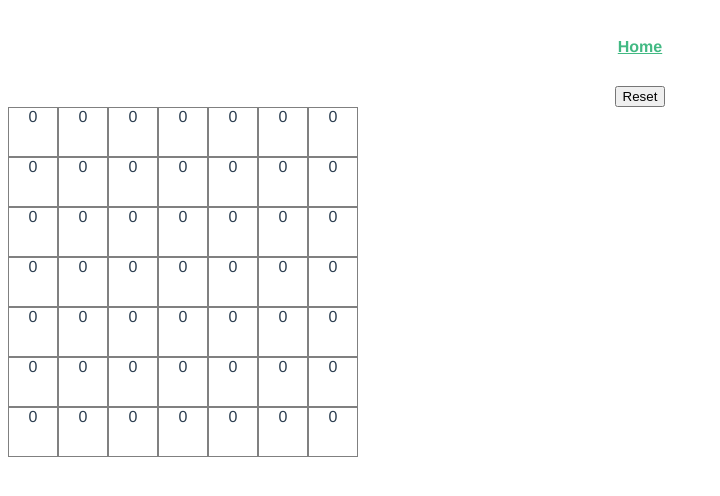
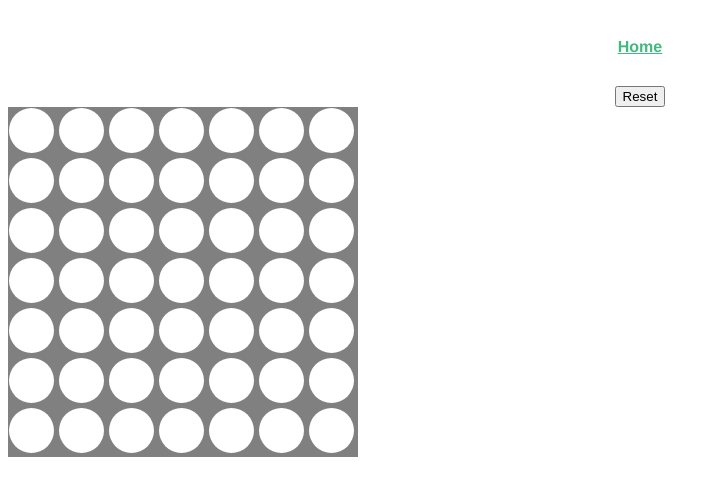
Before and after one commit to salztorte/vueFourWins, a Vue app: page / in a window 1280 px wide. Shown: the top 496 px of the page, without its empty margins (0-720 px from the left). Built offline with nearby package versions, Linux system fonts and the light colour scheme.

Commit message:
Feld design angepasst

```diff
--- a/src/components/FieldItem.vue
+++ b/src/components/FieldItem.vue
@@ -1,9 +1,10 @@
 <template>
+
     <div class="fieldItem"
-         :style="{backgroundColor: backgroundColor}"
+
          @click="click"
     >
-        {{item.player}}
+        <div class="fieldItem__coin" :style="{backgroundColor: backgroundColor}"></div>
     </div>
 </template>
 
@@ -41,5 +42,12 @@
         height 50px
         box-sizing border-box
         border 1px gray solid
+        background: gray
+
+        &__coin {
+            height 45px
+            width 45px
+            border-radius: 50%;
+        }
     }
 </style>
```
